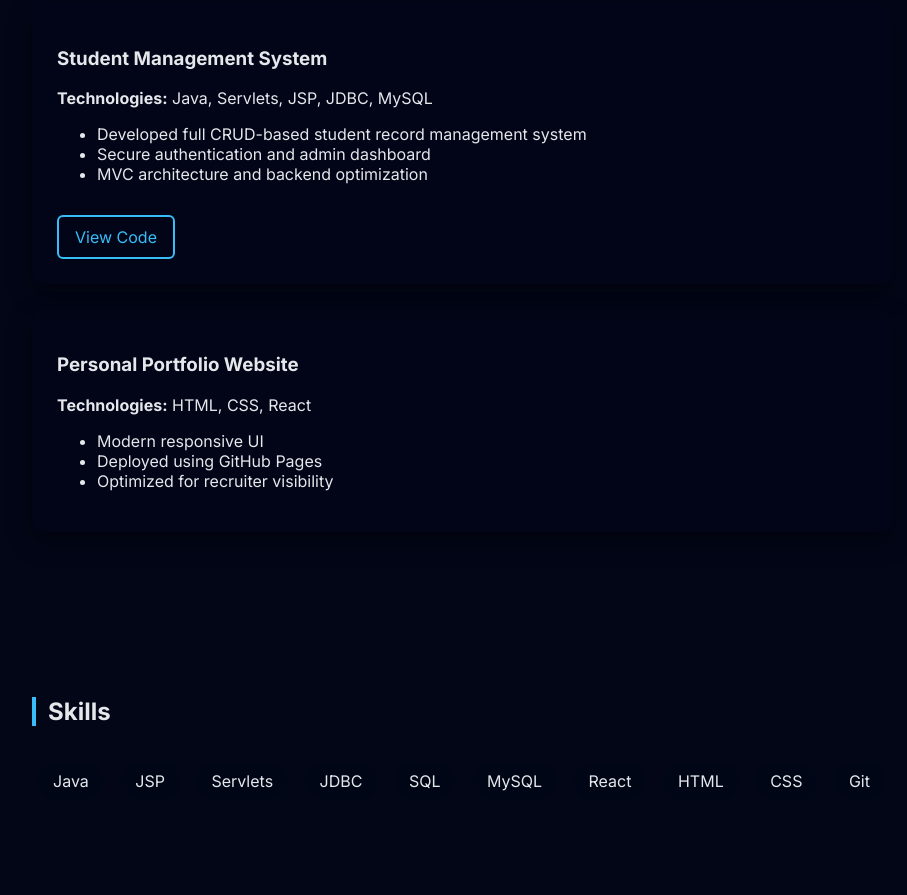
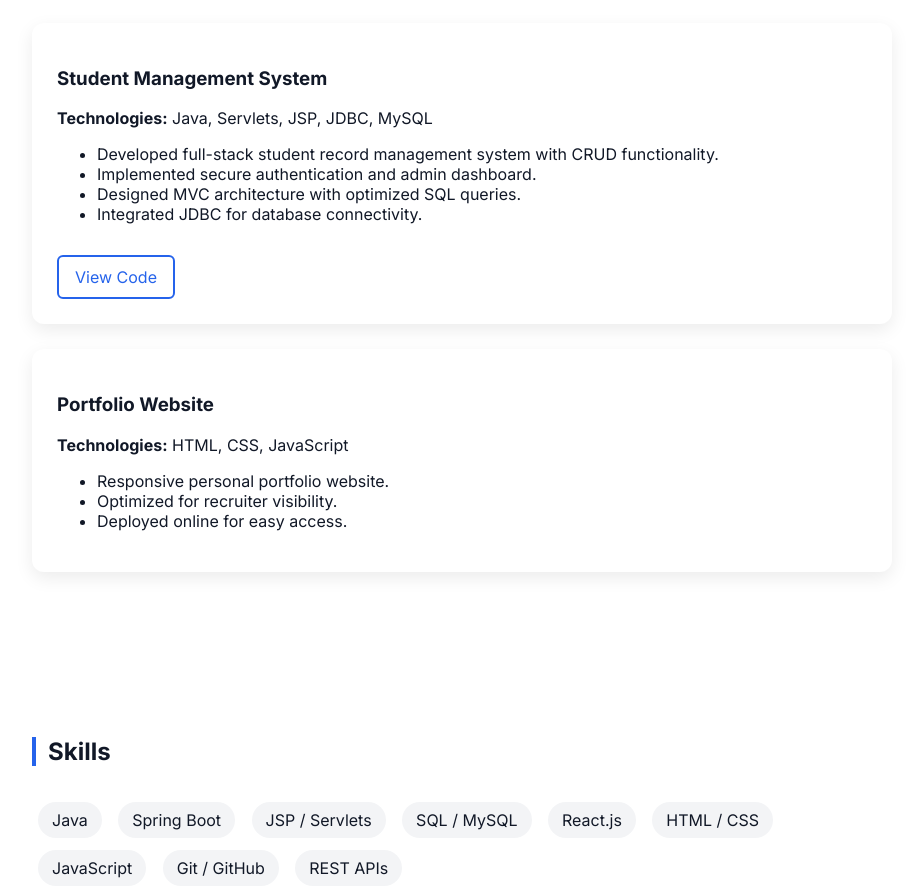
Before and after one commit to abhi020701/abhi020701.github.io, a plain HTML site: page index.html in a window 1280 px wide. Shown: the part 827-1722 px from the top of the page, without its empty margins (178-1085 px from the left). Drawn offline with Linux system fonts and the light colour scheme.

Commit message:
Refactor index.html for design and content updates
Updated styles and content for improved design and clarity.

```diff
--- a/index.html
+++ b/index.html
@@ -5,15 +5,17 @@
 <title>Abhishek Jagapathi | Java Full Stack Developer</title>
 <meta name="viewport" content="width=device-width, initial-scale=1.0" />
 
+<meta name="description" content="Java Full Stack Developer fresher skilled in Java, SQL, JSP, Servlets, React and backend development. Portfolio of Abhishek Jagapathi.">
+
 <link href="https://fonts.googleapis.com/css2?family=Inter:wght@300;400;600;700&display=swap" rel="stylesheet">
 
 <style>
 :root {
-  --bg: #020617;
-  --card: #020617;
-  --accent: #38bdf8;
-  --text: #e5e7eb;
-  --muted: #94a3b8;
+  --bg: #ffffff;
+  --card: #ffffff;
+  --accent: #2563eb;
+  --text: #111827;
+  --muted: #6b7280;
 }
 
 * {
@@ -24,7 +26,7 @@
 body {
   margin: 0;
   font-family: 'Inter', sans-serif;
-  background: linear-gradient(180deg, #020617, #020617);
+  background: var(--bg);
   color: var(--text);
 }
 
@@ -32,7 +34,7 @@ body {
 header {
   text-align: center;
   padding: 80px 20px;
-  background: radial-gradient(circle at top, #020617, #020617);
+  background: #f9fafb;
 }
 
 header h1 {
@@ -55,15 +57,15 @@ header p {
   padding: 12px 20px;
   border-radius: 8px;
   background: var(--accent);
-  color: #020617;
+  color: white;
   text-decoration: none;
   font-weight: 600;
-  transition: transform 0.2s ease, box-shadow 0.2s ease;
+  transition: 0.25s;
 }
 
 .btn:hover {
-  transform: translateY(-2px);
-  box-shadow: 0 10px 20px rgba(56,189,248,0.3);
+  transform: translateY(-3px);
+  box-shadow: 0 8px 15px rgba(0,0,0,0.1);
 }
 
 /* SECTIONS */
@@ -80,25 +82,24 @@ h2 {
 }
 
 .card {
-  background: rgba(2,6,23,0.8);
+  background: white;
   padding: 25px;
   border-radius: 12px;
   margin-bottom: 25px;
-  box-shadow: 0 10px 25px rgba(0,0,0,0.4);
-  transition: transform 0.3s ease;
+  box-shadow: 0 6px 18px rgba(0,0,0,0.08);
+  transition: 0.3s;
 }
 
 .card:hover {
-  transform: translateY(-5px);
+  transform: translateY(-4px);
 }
 
-/* PROJECTS */
+/* PROJECT BUTTON */
 .project-btn {
   display: inline-block;
   margin-top: 15px;
   padding: 10px 16px;
   border-radius: 6px;
-  background: transparent;
   border: 2px solid var(--accent);
   color: var(--accent);
   text-decoration: none;
@@ -107,17 +108,16 @@ h2 {
 
 .project-btn:hover {
   background: var(--accent);
-  color: #020617;
+  color: white;
 }
 
 /* SKILLS */
 .skills span {
   display: inline-block;
-  background: rgba(2,6,23,0.9);
+  background: #f3f4f6;
   padding: 8px 14px;
   border-radius: 20px;
   margin: 6px;
-  border: 1px solid #020617;
 }
 
 /* FOOTER */
@@ -125,10 +125,10 @@ footer {
   text-align: center;
   padding: 40px;
   color: var(--muted);
-  border-top: 1px solid #020617;
+  border-top: 1px solid #e5e7eb;
 }
 
-/* ANIMATIONS */
+/* ANIMATION */
 .fade {
   opacity: 0;
   transform: translateY(30px);
@@ -145,19 +145,23 @@ footer {
 
 <header class="fade">
   <h1>Abhishek <span>Jagapathi</span></h1>
-  <p>Java Full Stack Developer | Backend-Focused | SQL | React</p>
+  <p>Java Full Stack Developer | Java • SQL • React • Backend Development</p>
 
-  <a class="btn" href="mailto:abhishek6309894486@gmail.com">Email Me</a>
+  <a class="btn" href="mailto:abhishek6309894486@gmail.com">Email</a>
   <a class="btn" href="https://github.com/abhi020701" target="_blank">GitHub</a>
-  <a class="btn" href="resume.pdf" target="_blank">Download Resume</a>
+  <a class="btn" href="https://linkedin.com/in/YOURPROFILE" target="_blank">LinkedIn</a>
+  <a class="btn" href="resume.pdf" target="_blank">Resume</a>
 </header>
 
 <section class="fade">
 <h2>About Me</h2>
 <div class="card">
 <p>
-      Entry-level Java Full Stack Developer with hands-on experience in building scalable web applications using Java, Servlets, JSP, SQL, and React.js.
-      Passionate about backend systems, clean architecture, and solving real-world problems with efficient code.
+Java Full Stack Developer fresher with hands-on experience building
+database-driven web applications using Java, Servlets, JSP, SQL, and React.
+Strong interest in backend systems, REST APIs, and scalable web architecture.
+Passionate about clean coding, problem solving, and continuously learning
+modern technologies to build production-ready applications.
 </p>
 </div>
 </section>
@@ -169,39 +173,38 @@ footer {
 <h3>Student Management System</h3>
 <p><strong>Technologies:</strong> Java, Servlets, JSP, JDBC, MySQL</p>
 <ul>
-      <li>Developed full CRUD-based student record management system</li>
-      <li>Secure authentication and admin dashboard</li>
-      <li>MVC architecture and backend optimization</li>
+<li>Developed full-stack student record management system with CRUD functionality.</li>
+<li>Implemented secure authentication and admin dashboard.</li>
+<li>Designed MVC architecture with optimized SQL queries.</li>
+<li>Integrated JDBC for database connectivity.</li>
 </ul>
 <a class="project-btn" href="https://github.com/abhi020701/student-management-system" target="_blank">View Code</a>
-
 </div>
 
 <div class="card">
-    <h3>Personal Portfolio Website</h3>
-    <p><strong>Technologies:</strong> HTML, CSS, React</p>
+<h3>Portfolio Website</h3>
+<p><strong>Technologies:</strong> HTML, CSS, JavaScript</p>
 <ul>
-      <li>Modern responsive UI</li>
-      <li>Deployed using GitHub Pages</li>
-      <li>Optimized for recruiter visibility</li>
+<li>Responsive personal portfolio website.</li>
+<li>Optimized for recruiter visibility.</li>
+<li>Deployed online for easy access.</li>
 </ul>
+</div>
 
-  </div>
 </section>
 
 <section class="fade">
 <h2>Skills</h2>
 <div class="skills">
 <span>Java</span>
-    <span>JSP</span>
-    <span>Servlets</span>
-    <span>JDBC</span>
-    <span>SQL</span>
-    <span>MySQL</span>
-    <span>React</span>
-    <span>HTML</span>
-    <span>CSS</span>
-    <span>Git</span>
+<span>Spring Boot</span>
+<span>JSP / Servlets</span>
+<span>SQL / MySQL</span>
+<span>React.js</span>
+<span>HTML / CSS</span>
+<span>JavaScript</span>
+<span>Git / GitHub</span>
+<span>REST APIs</span>
 </div>
 </section>
 
@@ -210,7 +213,8 @@ footer {
 <div class="card">
 <p><strong>Email:</strong> abhishek6309894486@gmail.com</p>
 <p><strong>Location:</strong> Hyderabad, Telangana</p>
-    <p><strong>GitHub:</strong> <a href="https://github.com/abhi020701" target="_blank">github.com/abhi020701</a></p>
+<p><strong>GitHub:</strong> github.com/abhi020701</p>
+<p><strong>LinkedIn:</strong> linkedin.com/in/YOURPROFILE</p>
 </div>
 </section>
 
```
Lines whose indentation alone changed are shown as unchanged.
